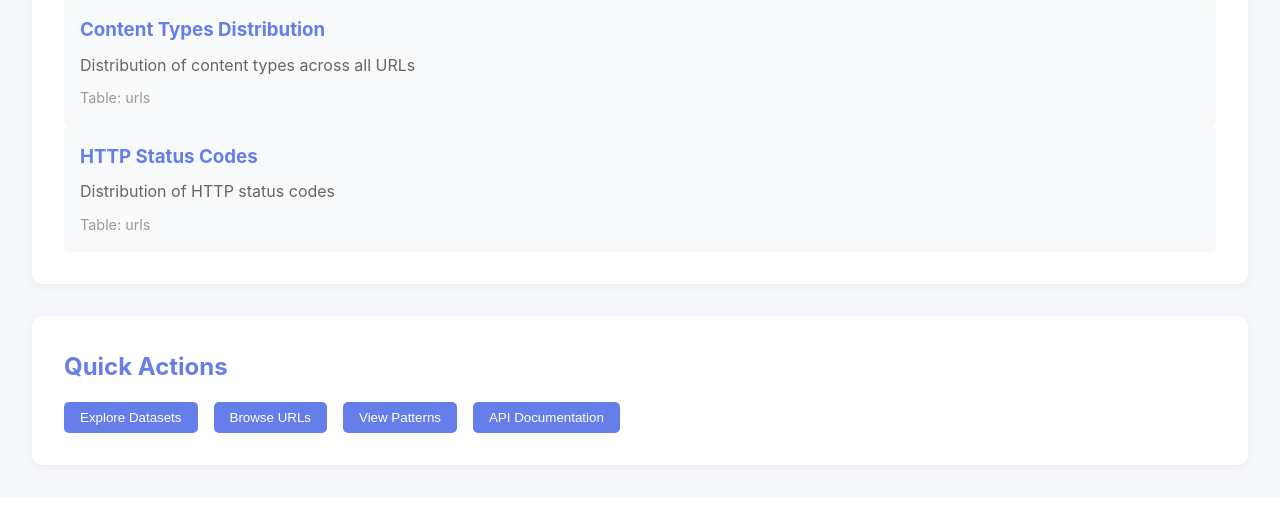
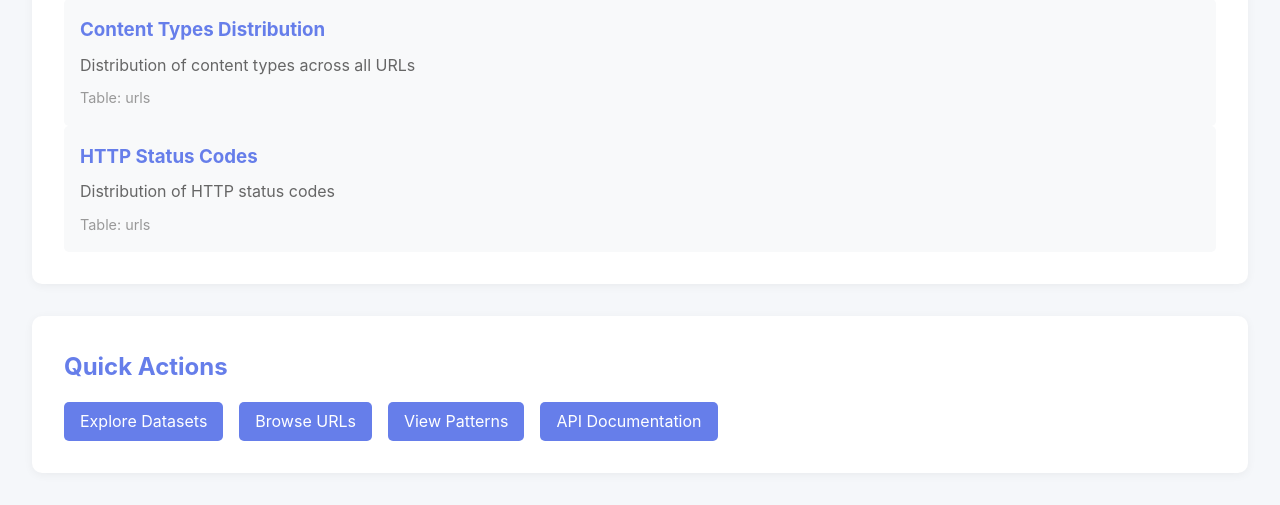
Before and after one commit to BenjaminSRussell/Data-visualizer, a FastAPI app: page / in a window 1280 px wide. Shown: the part 2079-2584 px from the top of the page. Before the commit the page ends 2549 px from the top, so only its background shows below. Run offline with FastAPI, Linux system fonts and the light colour scheme; data that the repository does not hold is empty.

Commit message:
fix(a11y): skip link, focus-visible, aria-current, unnest actions, filter labels (#44)
Closes #5
Closes #6
Closes #7
Closes #8
Closes #9

Co-authored-by: BenjaminSRussell <benjamin@users.noreply.github.com>

```diff
--- a/app/templates/base.html
+++ b/app/templates/base.html
@@ -201,26 +201,72 @@
         .url-link:hover {
             text-decoration: underline;
         }
+
+        .skip-link {
+            position: absolute;
+            left: -9999px;
+            top: 0;
+            z-index: 1000;
+            padding: 0.75rem 1rem;
+            background: #1a1a2e;
+            color: #fff;
+            text-decoration: none;
+            border-radius: 0 0 6px 0;
+        }
+        .skip-link:focus {
+            left: 0;
+        }
+        .visually-hidden {
+            position: absolute;
+            width: 1px;
+            height: 1px;
+            padding: 0;
+            margin: -1px;
+            overflow: hidden;
+            clip: rect(0, 0, 0, 0);
+            white-space: nowrap;
+            border: 0;
+        }
+        :focus-visible {
+            outline: 2px solid #ffd166;
+            outline-offset: 2px;
+        }
+        .navbar :focus-visible {
+            outline-color: #ffffff;
+        }
+        .filter-group label {
+            display: flex;
+            flex-direction: column;
+            gap: 0.25rem;
+            font-size: 0.85rem;
+            color: #555;
+        }
+        a.btn {
+            display: inline-block;
+            text-decoration: none;
+            line-height: 1.4;
+        }
     </style>
     {% block extra_styles %}{% endblock %}
 </head>
 <body>
-    <nav class="navbar">
+    <a class="skip-link" href="#main">Skip to content</a>
+    <nav class="navbar" aria-label="Primary">
         <h1> Data Visualizer</h1>
         <div class="nav-links">
-            <a href="/" class="{% block nav_home %}{% endblock %}">Dashboard</a>
-            <a href="/datasets-explorer" class="{% block nav_datasets %}{% endblock %}">Datasets</a>
-            <a href="/url-explorer" class="{% block nav_urls %}{% endblock %}">URLs</a>
-            <a href="/patterns" class="{% block nav_patterns %}{% endblock %}">Patterns</a>
-            <a href="/domains" class="{% block nav_domains %}{% endblock %}">Domains</a>
-            <a href="/sessions" class="{% block nav_sessions %}{% endblock %}">Sessions</a>
-            <a href="/api/docs" target="_blank" rel="noopener noreferrer">API Docs</a>
+            <a href="/" class="{% block nav_home %}{% endblock %}"{% if self.nav_home()|trim == 'active' %} aria-current="page"{% endif %}>Dashboard</a>
+            <a href="/datasets-explorer" class="{% block nav_datasets %}{% endblock %}"{% if self.nav_datasets()|trim == 'active' %} aria-current="page"{% endif %}>Datasets</a>
+            <a href="/url-explorer" class="{% block nav_urls %}{% endblock %}"{% if self.nav_urls()|trim == 'active' %} aria-current="page"{% endif %}>URLs</a>
+            <a href="/patterns" class="{% block nav_patterns %}{% endblock %}"{% if self.nav_patterns()|trim == 'active' %} aria-current="page"{% endif %}>Patterns</a>
+            <a href="/domains" class="{% block nav_domains %}{% endblock %}"{% if self.nav_domains()|trim == 'active' %} aria-current="page"{% endif %}>Domains</a>
+            <a href="/sessions" class="{% block nav_sessions %}{% endblock %}"{% if self.nav_sessions()|trim == 'active' %} aria-current="page"{% endif %}>Sessions</a>
+            <a href="/api/docs" target="_blank" rel="noopener noreferrer" aria-label="API Docs (opens in new tab)">API Docs<span class="visually-hidden"> (opens in new tab)</span></a>
         </div>
     </nav>
 
-    <div class="container">
+    <main id="main" class="container" tabindex="-1">
         {% block content %}{% endblock %}
-    </div>
+    </main>
 
     <script>
         // Utility functions
--- a/app/templates/index.html
+++ b/app/templates/index.html
@@ -45,10 +45,10 @@
 <div class="card">
     <h2>Quick Actions</h2>
     <div style="display: flex; gap: 1rem; flex-wrap: wrap;">
-        <a href="/datasets-explorer"><button class="btn">Explore Datasets</button></a>
-        <a href="/url-explorer"><button class="btn">Browse URLs</button></a>
-        <a href="/patterns"><button class="btn">View Patterns</button></a>
-        <a href="/api/docs" target="_blank" rel="noopener noreferrer"><button class="btn">API Documentation</button></a>
+        <a class="btn" href="/datasets-explorer">Explore Datasets</a>
+        <a class="btn" href="/url-explorer">Browse URLs</a>
+        <a class="btn" href="/patterns">View Patterns</a>
+        <a class="btn" href="/api/docs" target="_blank" rel="noopener noreferrer" aria-label="API Documentation (opens in new tab)">API Documentation<span class="visually-hidden"> (opens in new tab)</span></a>
     </div>
 </div>
 {% endblock %}
--- a/app/templates/sessions.html
+++ b/app/templates/sessions.html
@@ -8,13 +8,15 @@
     <h2>Crawl Sessions</h2>
     <p>Session status from <code>GET /api/sessions</code>.</p>
     <div class="filter-group">
+        <label for="status-filter">Status
             <select id="status-filter">
                 <option value="">All statuses</option>
                 <option value="running">running</option>
                 <option value="completed">completed</option>
                 <option value="failed">failed</option>
             </select>
-        <button class="btn" onclick="page=0; loadSessions()">Apply</button>
+        </label>
+        <button class="btn" type="button" onclick="page=0; loadSessions()">Apply</button>
     </div>
 </div>
 
```
Also changed, not shown: app/templates/datasets.html (+6 -4 lines), app/templates/patterns.html (+7 -5 lines), app/templates/urls.html (+7 -3 lines). Lines whose indentation alone changed are shown as unchanged.
